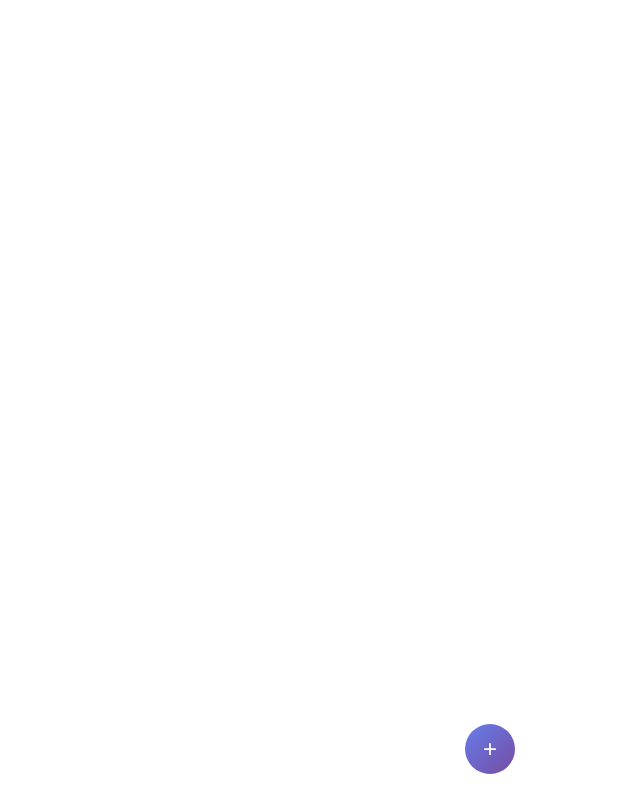
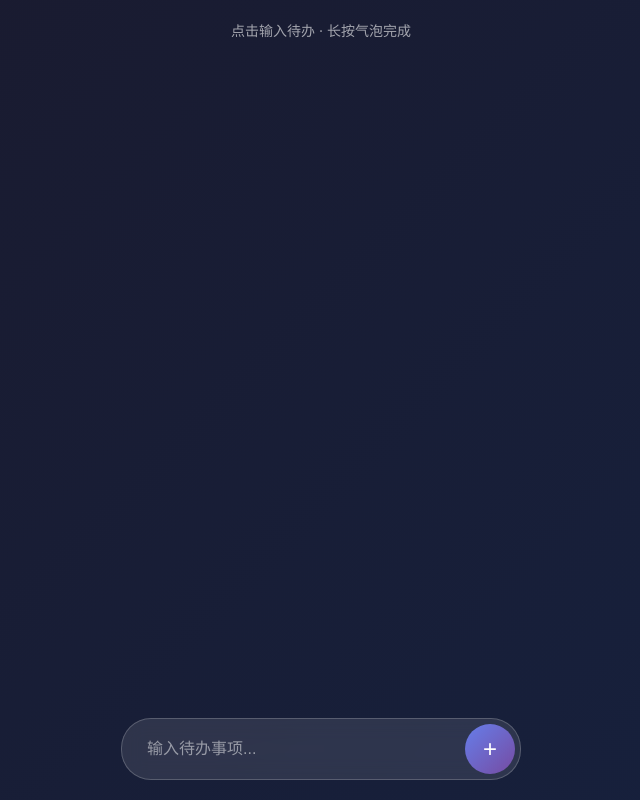
Before and after one commit to Geo-fu/bubble-GTD, a website with bundled scripts: page index.html in a window 1280 px wide. Shown: the whole page, without its empty margins (319-959 px from the left). Built offline with nearby package versions, Linux system fonts and the light colour scheme; no server answers.

Commit message:
修复 Chrome 背景色不显示：改用 height: 100vh

```diff
--- a/index.html
+++ b/index.html
@@ -15,8 +15,8 @@
     body {
       font-family: -apple-system, BlinkMacSystemFont, 'Segoe UI', Roboto, sans-serif;
       background: linear-gradient(135deg, #1a1a2e 0%, #16213e 100%);
-      min-height: 100vh;
-      min-height: -webkit-fill-available;
+      height: 100vh;
+      width: 100vw;
       overflow: hidden;
       touch-action: none;
     }
```
